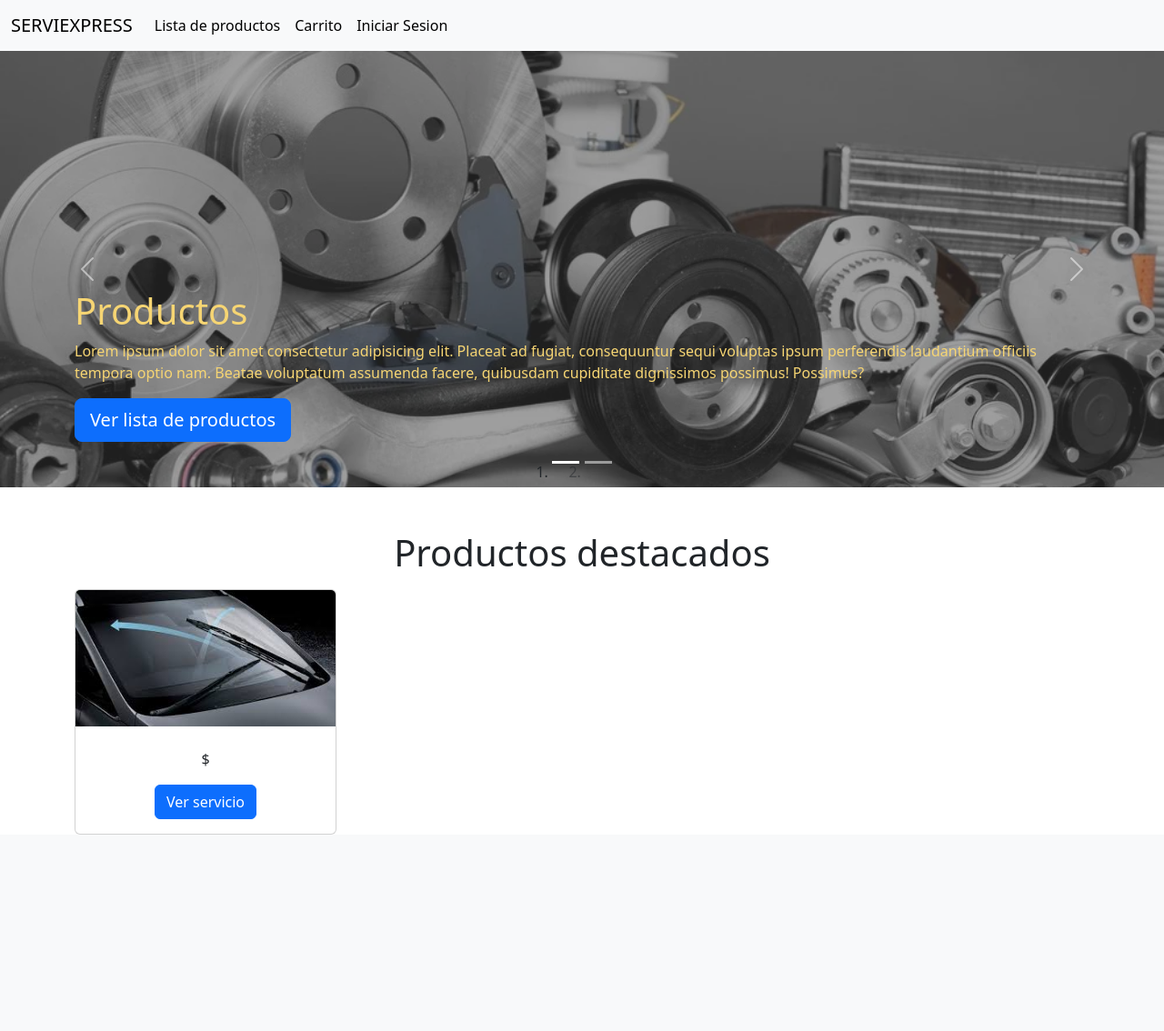
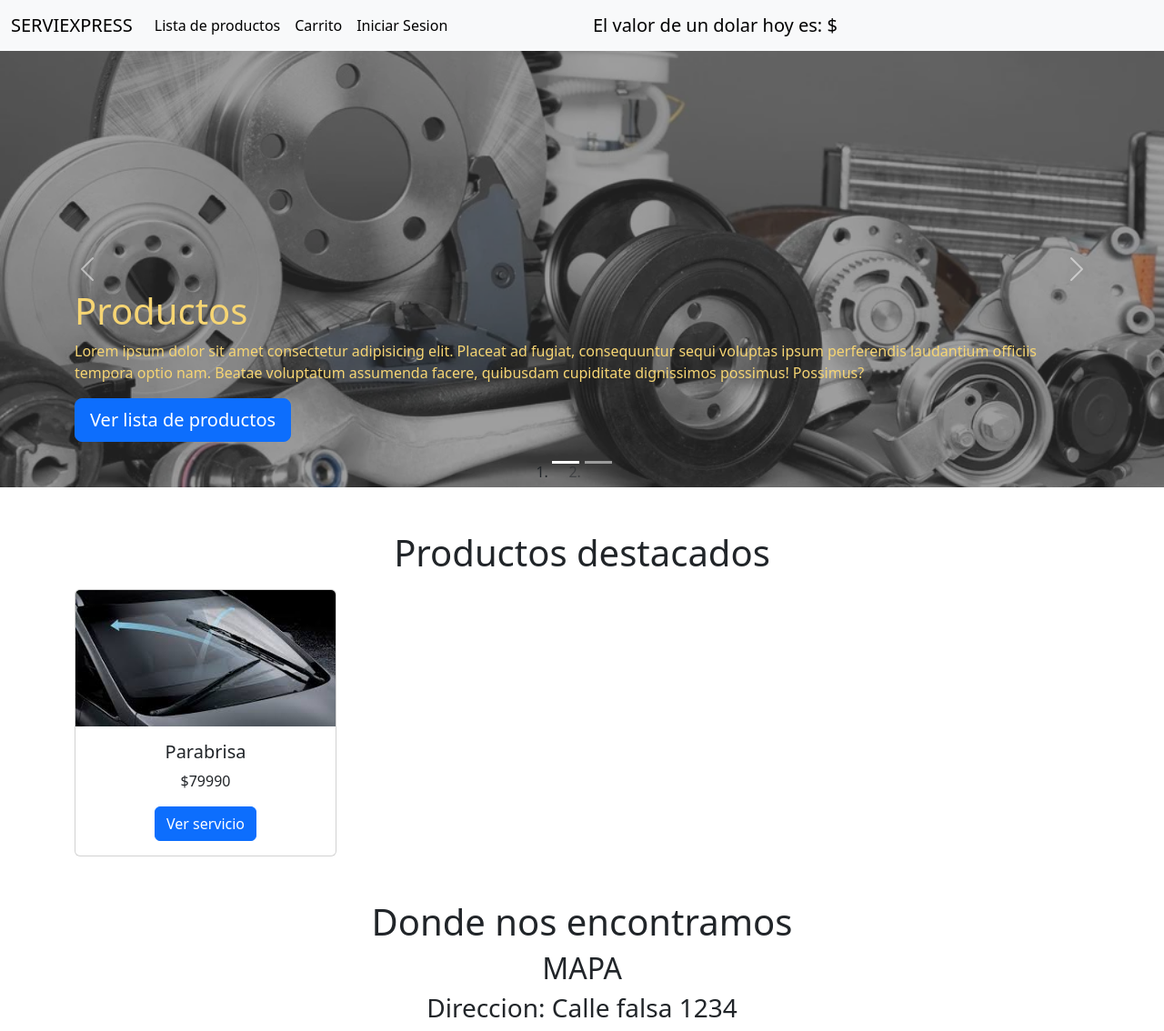
Before and after one commit to sinoda4/serviexpress, a Django app: page / in a window 1280 px wide. Shown: the whole page at 91% size. Before the commit the page ends 918 px from the top, so only its background shows below. Run offline with Django 4.2, Linux system fonts and the light colour scheme; data comes from the database, SQL or seed files in the repository.

Commit message:
añadir api precio dolar y cambios en inicio

```diff
--- /dev/null
+++ b/taller/static/js/valorDolar.js
@@ -0,0 +1,37 @@
+$(function () {
+    console.log("hola gente soy inicio");
+    let valDolar;
+    //consulta api de valor dolar.
+    //url
+    const apiUrl = 'https://mindicador.cl/api/dolar';
+
+    // Realizar la solicitud GET utilizando fetch
+    fetch(apiUrl)
+    .then(response => {
+        // Verificar si la solicitud fue exitosa (código de estado 200)
+        if (response.ok) {
+        // Parsear la respuesta a formato JSON
+        return response.json();
+        } else {
+        // En caso de error, lanzar una excepción
+        throw new Error('Error al obtener los datos del API');
+        }
+    })
+    .then(data => {
+        // Extraer el valor del dólar desde los datos obtenidos
+        const valorDolar = data.serie[0].valor;
+        valDolar = valorDolar;
+
+        // Mostrar el valor del dólar en la consola
+        let htmlElemento = $("#precioDolar").text(valDolar);
+        console.log(`El valor del dólar es: $${valorDolar} pesos chilenos`);
+    })
+    .catch(error => {
+        // Capturar y manejar cualquier error que ocurra durante el proceso
+        console.error('Ocurrió un error:', error);
+    });
+
+
+
+
+})
--- a/taller/templates/taller/base.html
+++ b/taller/templates/taller/base.html
@@ -59,6 +59,9 @@
 
           </div>
         </div>
+        <div class="container-fluid">
+          <a class="navbar-brand" href="#">El valor de un dolar hoy es: $<span id="precioDolar"></span></a>
+        </div>
       </nav>
     <!--Navbar-->
 
@@ -79,6 +82,7 @@
     <script src="https://cdn.jsdelivr.net/npm/@popperjs/core@2.11.7/dist/umd/popper.min.js" integrity="sha384-zYPOMqeu1DAVkHiLqWBUTcbYfZ8osu1Nd6Z89ify25QV9guujx43ITvfi12/QExE" crossorigin="anonymous"></script>
     <script src="https://cdn.jsdelivr.net/npm/bootstrap@5.3.0-alpha3/dist/js/bootstrap.min.js" integrity="sha384-Y4oOpwW3duJdCWv5ly8SCFYWqFDsfob/3GkgExXKV4idmbt98QcxXYs9UoXAB7BZ" crossorigin="anonymous"></script>
     <script src="{% static 'js/jquery.js' %}"></script>
+    <script src="{% static 'js/valorDolar.js'%}"></script>
     {% block script %}
 
 
--- a/taller/templates/taller/index.html
+++ b/taller/templates/taller/index.html
@@ -92,8 +92,8 @@
             <div class="card" style="width: 18rem;">
                 <img src="{{p.imagenUrl.url}}" class="card-img-top" alt="..." height="150px" width="100px">
                 <div class="card-body">
-                    <h5 class="card-title">{{s.nombre_servicio}}</h5>
-                    <p class="card-text">${{s.precio}}</p>
+                    <h5 class="card-title">{{p.nombre_producto}}</h5>
+                    <p class="card-text">${{p.precio}}</p>
                     <a href="producto/{{p.pk}}" class="btn btn-primary">Ver servicio</a>
                 </div>
             </div>
@@ -105,6 +105,16 @@
 </div>
 
 
+<div class="container mt-5 text-center">
+  <h1>Donde nos encontramos</h1>
+
+  <h2>MAPA</h2>
+
+
+  <h3>Direccion: Calle falsa 1234</h3>
+</div>
+
+
 {% endblock %}
 
 
```
